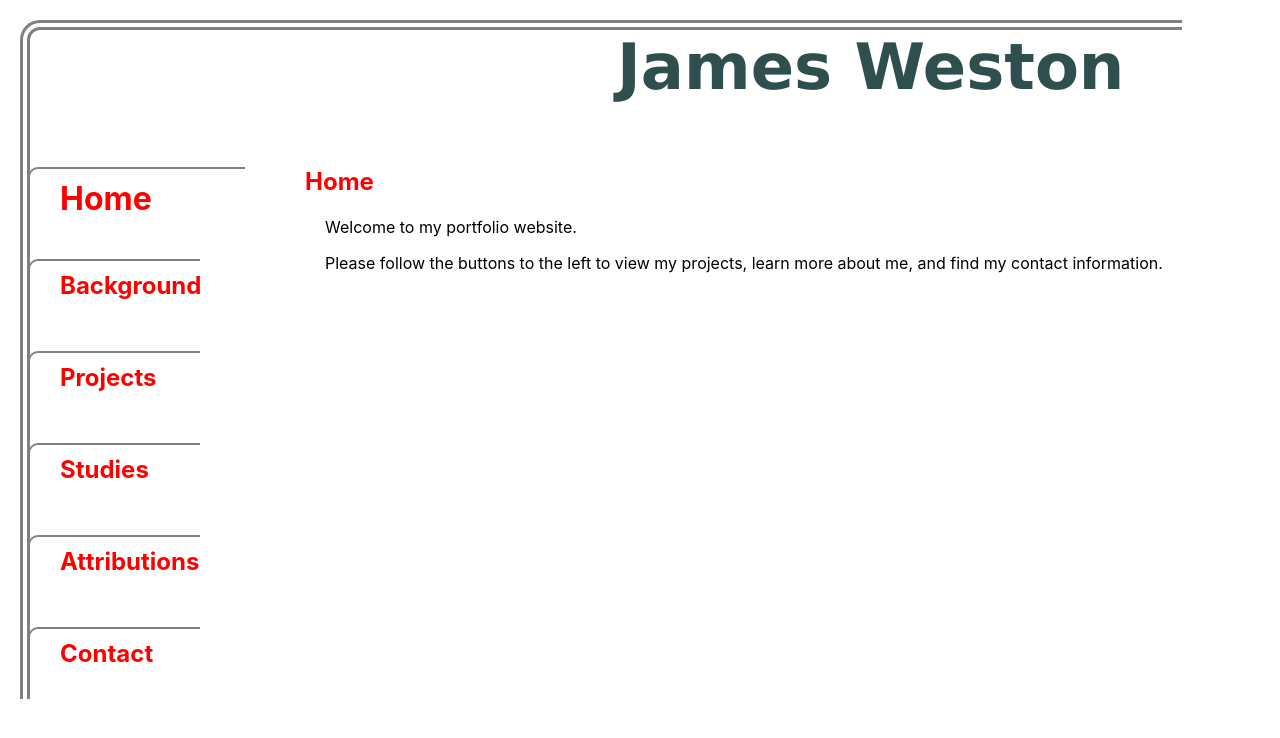
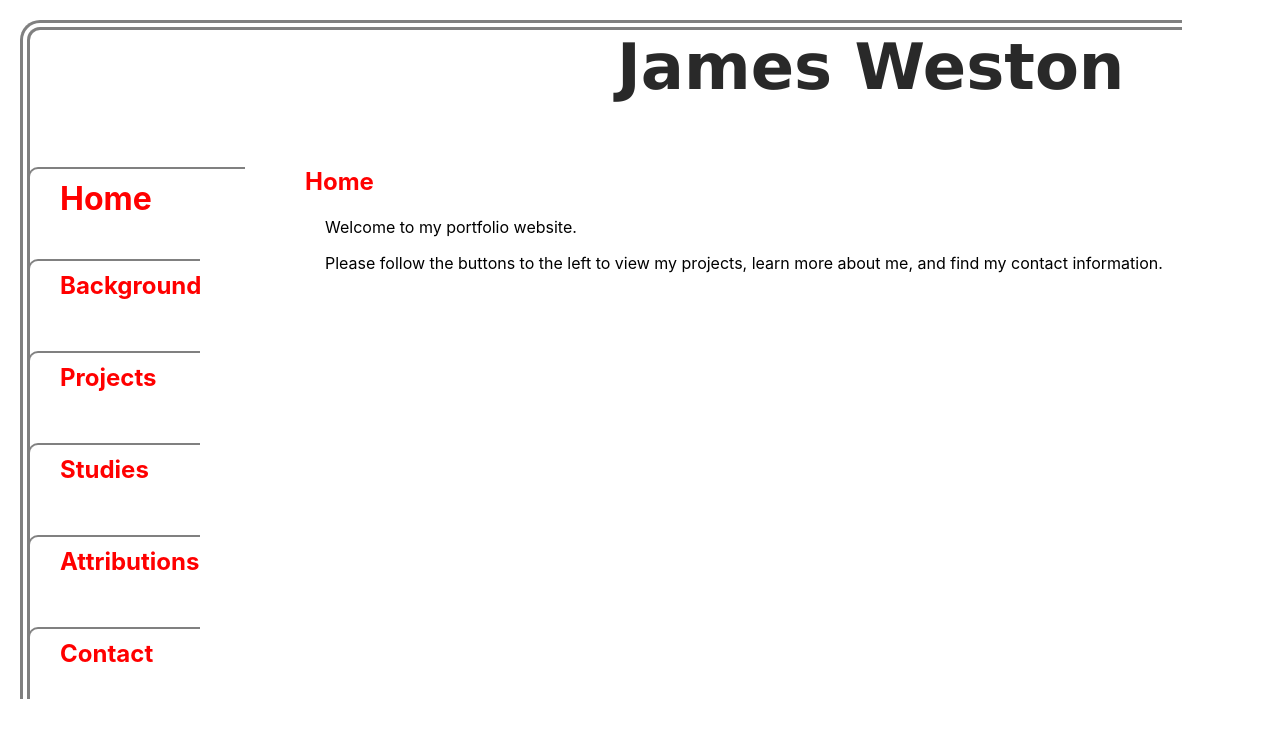
Before and after one commit to jcweston/react-portfolio, a React (Create React App) app: page / in a window 1280 px wide. Shown: the top 738 px of the page. Built offline with nearby package versions, Linux system fonts and the light colour scheme.

Commit message:
header color again

```diff
--- a/src/App.css
+++ b/src/App.css
@@ -3,7 +3,7 @@
     font-size: 400%;
     margin-top: 0px;
     padding-right: 5%;
-    color: darkslategray;
+    color: rgb(41, 41, 41);
 }
 
 .Column {
```
